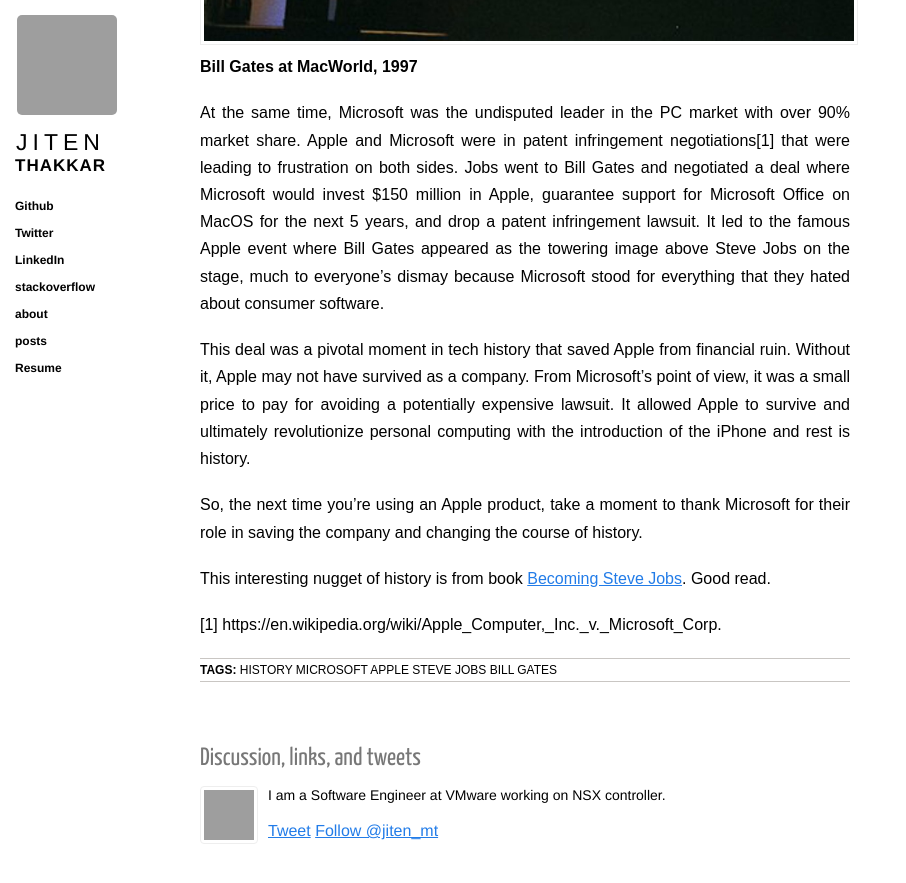
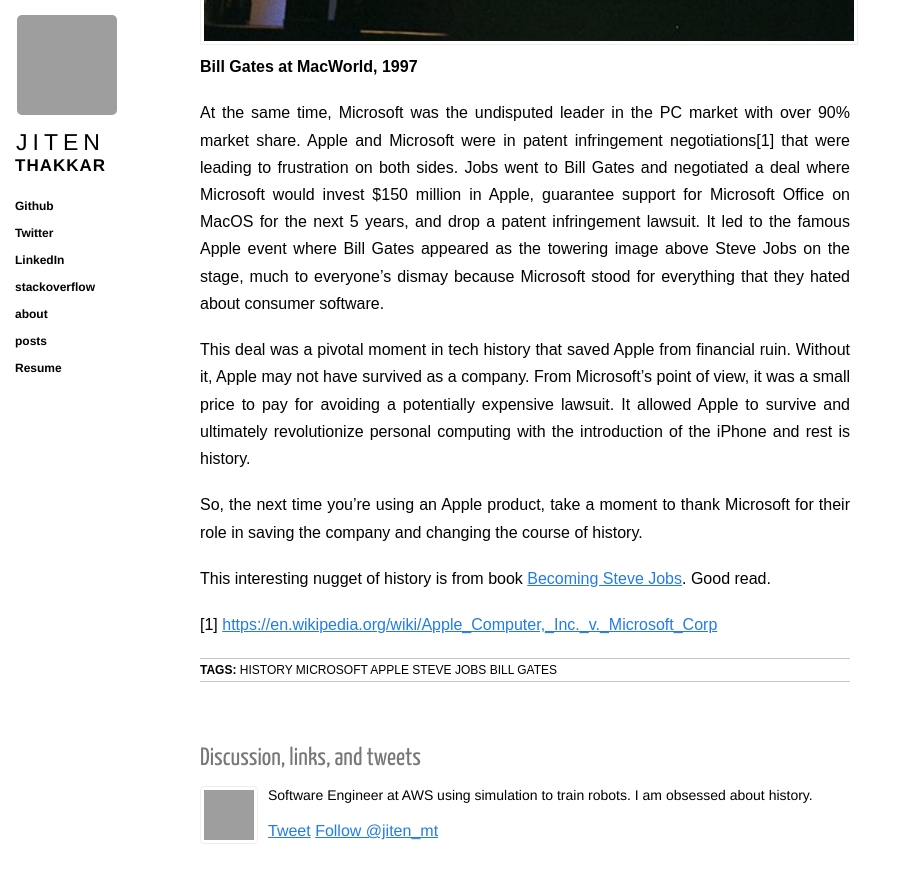
Before and after one commit to jiten-thakkar/jiten-thakkar.github.io, a Jekyll site: the page built from _posts/2023-08-13-how-microsoft-saved-apple-and-accidentally-revolutionized-personal-computing.md, in a window 1280 px wide and 900 px high, scrolled down 1373 px, cut to the strip 0-883 px from the top of the window. Shown: the whole strip, without its empty margins (0-906 px from the left). Built offline with Jekyll 4.4.1, drawn with Linux system fonts in a browser that asks for light colours; nearby versions of some CDN libraries; comment, search, counter and statistics services are not loaded; grey boxes are pictures that could not be loaded.

Commit message:
Make reference hyperlink in posts
Also update personal info at the end of posts.

```diff
--- a/_layouts/post.html
+++ b/_layouts/post.html
@@ -21,7 +21,7 @@
         <img src="{{ site.github.owner_gravatar_url }}?s=142" height="50" width="50" />
       </a>
 
-      <p>I am a Software Engineer at VMware working on NSX controller.</p>
+      <p>Software Engineer at AWS using simulation to train robots. I am obsessed about history.</p>
 
       <a href="http://twitter.com/share" class="twitter-share-button" data-count="none" data-via="{{ site.twitter }}">Tweet</a>
       <a href="http://twitter.com/{{ site.twitter }}" class="twitter-follow-button" data-show-count="false">Follow @{{ site.twitter }}</a>
--- a/_posts/2023-08-13-how-microsoft-saved-apple-and-accidentally-revolutionized-personal-computing.md
+++ b/_posts/2023-08-13-how-microsoft-saved-apple-and-accidentally-revolutionized-personal-computing.md
@@ -28,4 +28,4 @@
 
 This interesting nugget of history is from book [Becoming Steve Jobs](https://www.goodreads.com/book/show/22318382-becoming-steve-jobs). Good read.
 
-[1] https://en.wikipedia.org/wiki/Apple_Computer,_Inc._v._Microsoft_Corp.
+[1] [https://en.wikipedia.org/wiki/Apple_Computer,_Inc._v._Microsoft_Corp](https://en.wikipedia.org/wiki/Apple_Computer,_Inc._v._Microsoft_Corp)
```
